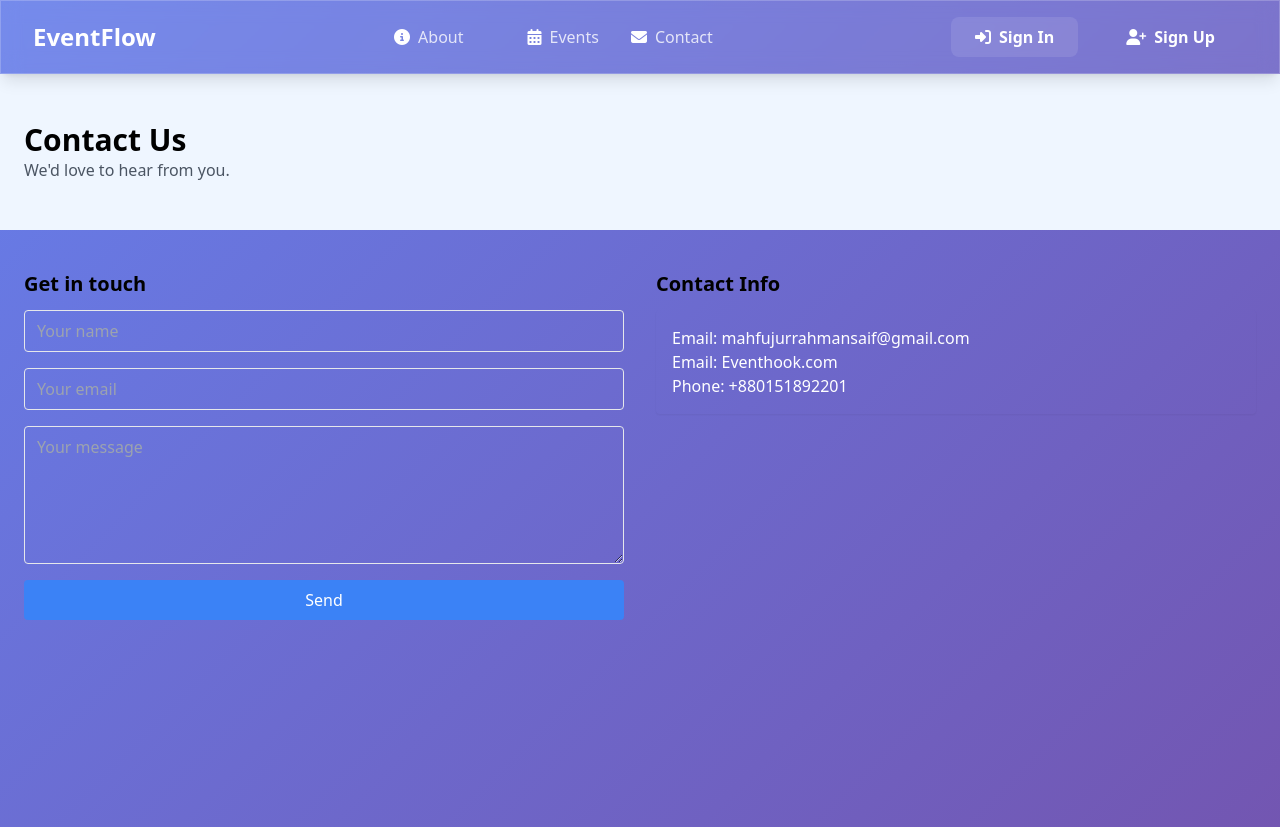
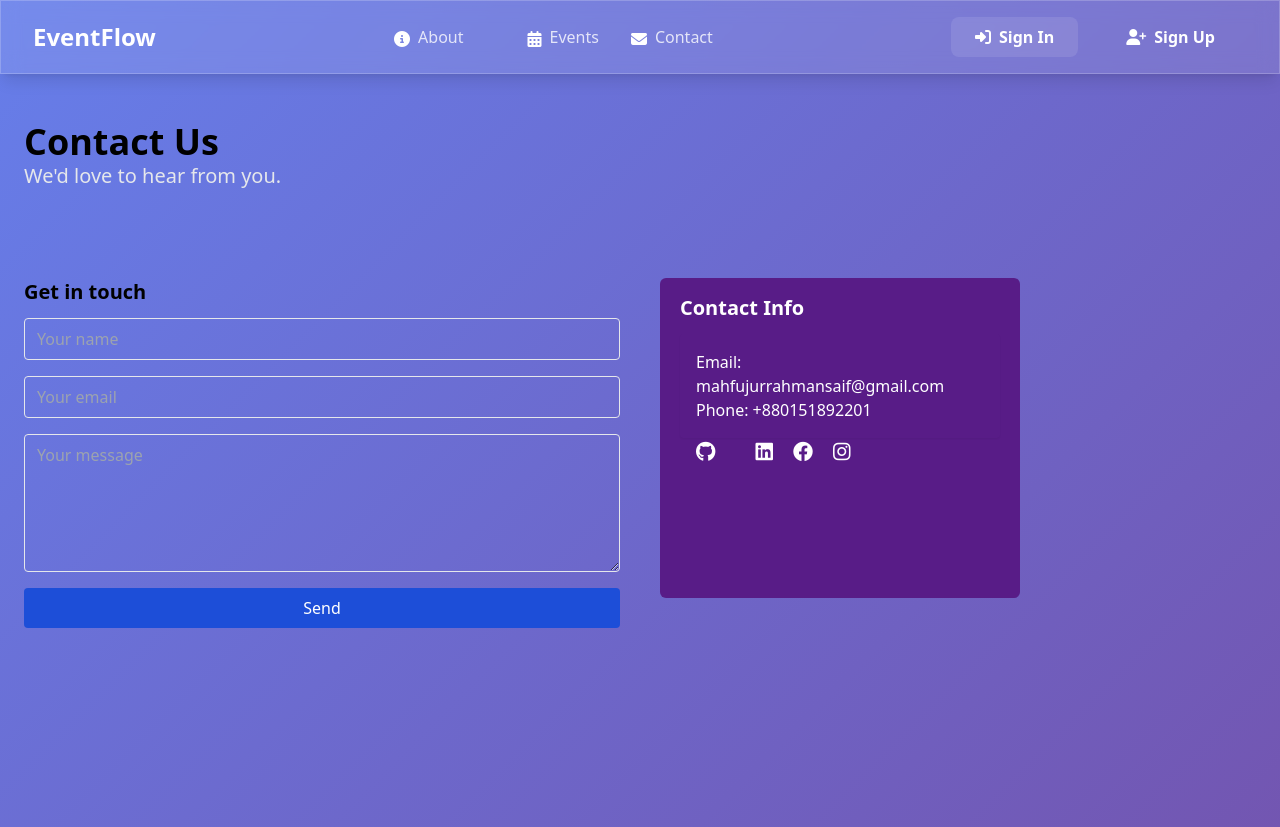
Before and after one commit to saif-dev-19/event_management, a Django app: page /event/contact/ in a window 1280 px wide. Shown: the top 827 px of the page. Run offline with Django 5.2, Linux system fonts and the light colour scheme; some libraries are stand-ins or nearby versions.

Commit message:
ready for deploy

```diff
--- a/core/templates/about_us.html
+++ b/core/templates/about_us.html
@@ -6,7 +6,7 @@
     <div class="container mx-auto px-6">
         <div class="text-center mb-16">
             <h1 class="text-4xl md:text-6xl font-bold text-white mb-6">
-                About <span class="gradient-text">EventFlow</span>
+                About <span class="bg-gradient-to-tr">EventFlow</span>
             </h1>
             <p class="text-xl text-white/80 max-w-3xl mx-auto">
                 Empowering communities through seamless event management and unforgettable experiences.
@@ -72,7 +72,7 @@
     <div class="container mx-auto px-6">
         <div class="text-center mb-16">
             <h2 class="text-4xl md:text-5xl font-bold text-white mb-6">
-                About <span class="gradient-text">Me</span>
+                About <span class="gradient-t">Me</span>
             </h2>
             <p class="text-xl text-white/80 max-w-3xl mx-auto">
                 The developer behind EventFlow, passionate about creating meaningful digital experiences.
@@ -161,7 +161,7 @@
     <div class="container mx-auto px-6">
         <div class="text-center mb-16">
             <h2 class="text-4xl md:text-5xl font-bold text-white mb-6">
-                Get In <span class="gradient-text">Touch</span>
+                Get In <span class="bg-gradient-to-t">Touch</span>
             </h2>
             <p class="text-xl text-white/80 max-w-3xl mx-auto">
                 Have questions about EventFlow or want to collaborate? I'd love to hear from you!
--- a/core/templates/contact.html
+++ b/core/templates/contact.html
@@ -1,34 +1,47 @@
 {% extends "base.html" %}
 {% block content %}
 
-<section class="bg-blue-50 py-12">
+<section class="bg-body py-12">
   <div class="container mx-auto px-6">
-    <h1 class="text-3xl font-semibold">Contact Us</h1>
-    <p class="text-gray-600">We'd love to hear from you.</p>
+    <h1 class="text-4xl font-bold">Contact Us</h1>
+    <p class="text-gray-200 text-xl">We'd love to hear from you.</p>
   </div>
 </section>
 
 <section class="container mx-auto px-6 py-10">
-  <div class="grid grid-cols-1 md:grid-cols-2 gap-8">
+  <div class="grid grid-cols-1 justify-evenly md:grid-cols-2 gap-10">
     <div>
       <h2 class="text-xl font-semibold mb-3">Get in touch</h2>
       <form method="post">
         {% csrf_token %}
         <div class="grid grid-cols-1 gap-4">
-          <input type="text" name="name" placeholder="Your name" class="w-full px-3 py-2 border rounded" required>
+          <input type="text" name="name" placeholder="Your name" class="w-full px-3 py-2  border rounded" required>
           <input type="email" name="email" placeholder="Your email" class="w-full px-3 py-2 border rounded" required>
           <textarea name="message" rows="5" placeholder="Your message" class="w-full px-3 py-2 border rounded" required></textarea>
-          <button class="bg-blue-500 text-white px-4 py-2 rounded hover:bg-blue-600 transition">Send</button>
+          <button class="bg-blue-700 text-white px-4 py-2 rounded hover:bg-blue-600 transition">Send</button>
         </div>
       </form>
     </div>
-    <div>
-      <h2 class="text-xl font-semibold mb-3">Contact Info</h2>
+    <div class="card h-80 w-90 rounded-md bg-purple-900 px-5 py-4">
+      <h2 class="text-xl text-white font-semibold mb-3">Contact Info</h2>
       <div class="p-4 rounded shadow-sm">
         <div class="text-white">Email: mahfujurrahmansaif@gmail.com</div>
-        <div class="text-white">Email: Eventhook.com</div>
         <div class="text-white">Phone: +880151892201</div>
       </div>
+      <div class="flex ml-4 space-x-5">
+              <a href="https://github.com/saif-dev-19" class="text-white hover:text-white transition-colors">
+                <i class="fab fa-github text-xl"></i>
+              </a>
+              <a href="https://linkedin.com/in/mahfuzsaif" class="text-white hover:text-white transition-colors">
+                <i class="fab fa-linkedin text-xl"></i>
+              </a>
+              <a href="https://www.facebook.com/hey.mahfuz.here.ok" class="text-white hover:text-white transition-colors">
+                <i class="fab fa-facebook text-xl"></i>
+              </a>
+              <a href="https://instagram.com/_mahfuzolozy_" class="text-white hover:text-white transition-colors">
+                <i class="fab fa-instagram text-xl"></i>
+              </a>
+          </div>
     </div>
   </div>
 </section>
--- a/core/templates/logged_nav.html
+++ b/core/templates/logged_nav.html
@@ -37,7 +37,7 @@
               >
                 <img
                   class="h-10 w-10 rounded-full object-cover border-2 border-white/20"
-                  src="../../media/profile_images/default.png"
+                  src="{{ profile_image.url }}"
                   alt="Avatar"
                 />
                 <i class="fas fa-chevron-down text-white/80 ml-2"></i>
--- a/core/templates/non_logged_nav.html
+++ b/core/templates/non_logged_nav.html
@@ -8,13 +8,13 @@
           </a>
           <div class="hidden md:flex space-x-8">
             <a href="{% url 'about-us' %}" class="text-white/80 hover:text-white transition-colors flex items-center">
-              <i class="fas fa-info-circle mr-2"></i>About
+              <i class="fas fa-info-circle mr-2 mt-1"></i>About
             </a>
             <a href="{% url 'sign-in' %}?next={% url 'event-dashboard' %}" class="text-white/80 hover:text-white transition-colors flex items-center">
-              <i class="fas fa-calendar-alt mr-2"></i>Events
+              <i class="fas fa-calendar-alt mr-2 mt-1"></i>Events
             </a>
             <a href="{% url 'contact' %}" class="text-white/80 hover:text-white transition-colors flex items-center">
-              <i class="fas fa-envelope mr-2"></i>Contact
+              <i class="fas fa-envelope mr-2 mt-1"></i>Contact
             </a>
           </div>
           <div class="flex items-center space-x-4">
@@ -54,7 +54,7 @@
             <a href="{% url 'about-us' %}" class="block py-3 px-4 text-white/80 hover:text-white hover:bg-white/10 rounded-lg transition-colors flex items-center">
               <i class="fas fa-info-circle mr-3"></i>About
             </a>
-            <a href="{% url 'sign-in' %}?next={% url 'event-dashboard' %}" class="block py-3 px-4 text-white/80 hover:text-white hover:bg-white/10 rounded-lg transition-colors flex items-center">
+            <a href="{% url 'sign-in' %}?next={% url 'home' %}" class="block py-3 px-4 text-white/80 hover:text-white hover:bg-white/10 rounded-lg transition-colors flex items-center">
               <i class="fas fa-calendar-alt mr-3"></i>Events
             </a>
             <a href="{% url 'contact' %}" class="block py-3 px-4 text-white/80 hover:text-white hover:bg-white/10 rounded-lg transition-colors flex items-center">
--- a/event_management/settings.py
+++ b/event_management/settings.py
@@ -24,7 +24,7 @@ BASE_DIR = Path(__file__).resolve().parent.parent
 # SECURITY WARNING: keep the secret key used in production secret!
 SECRET_KEY = config('SECRET_KEY', default='django-insecure-your-secret-key-here-change-in-production')
 # SECURITY WARNING: don't run with debug turned on in production!
-DEBUG = True
+DEBUG = False
 
 ALLOWED_HOSTS = ['*']
 CSRF_TRUSTED_ORIGINS = ['https://*.onrender.com','http://127.0.0.1:8000']
--- a/users/templates/registration/login.html
+++ b/users/templates/registration/login.html
@@ -76,7 +76,7 @@
 
                 <!-- Submit Button -->
                 <div>
-                    <button type="submit" class="group relative w-full flex justify-center py-4 px-4 border border-transparent text-sm font-medium rounded-xl text-white bg-gradient-to-r from-purple-500 to-pink-600 hover:from-purple-600 hover:to-pink-700 focus:outline-none focus:ring-2 focus:ring-offset-2 focus:ring-purple-500 transition-all duration-300 transform hover:scale-105">
+                    <button type="submit" class="group relative w-full flex justify-center py-4 px-4 border border-gray-500 text-sm font-medium rounded-xl text-white bg-gradient-to-r from-purple-500 to-pink-600 hover:from-purple-600 hover:to-pink-700 focus:outline-none focus:ring-2 focus:ring-offset-2 focus:ring-purple-500 transition-all duration-300 transform hover:scale-105">
                         <span class="absolute left-0 inset-y-0 flex items-center pl-3">
                             <i class="fas fa-sign-in-alt text-purple-200 group-hover:text-purple-200"></i>
                         </span>
--- a/users/templates/registration/register.html
+++ b/users/templates/registration/register.html
@@ -67,7 +67,7 @@
 
                 <!-- Submit Button -->
                 <div>
-                    <button type="submit" class="group relative w-full flex justify-center py-4 px-4 border border-transparent text-sm font-medium rounded-xl text-white bg-gradient-to-r from-purple-500 to-pink-600 hover:from-purple-600 hover:to-pink-700 focus:outline-none focus:ring-2 focus:ring-offset-2 focus:ring-purple-500 transition-all duration-300 transform hover:scale-105">
+                    <button type="submit" class="group relative w-full flex justify-center py-4 px-4 border border-gray-500 text-sm font-medium rounded-xl text-white bg-gradient-to-r from-purple-500 to-pink-600 hover:from-purple-600 hover:to-pink-700 focus:outline-none focus:ring-2 focus:ring-offset-2 focus:ring-purple-500 transition-all duration-300 transform hover:scale-105">
                         <span class="absolute left-0 inset-y-0 flex items-center pl-3">
                             <i class="fas fa-user-plus text-purple-300 group-hover:text-purple-200"></i>
                         </span>
```
Also changed, not shown: db.sqlite3.
